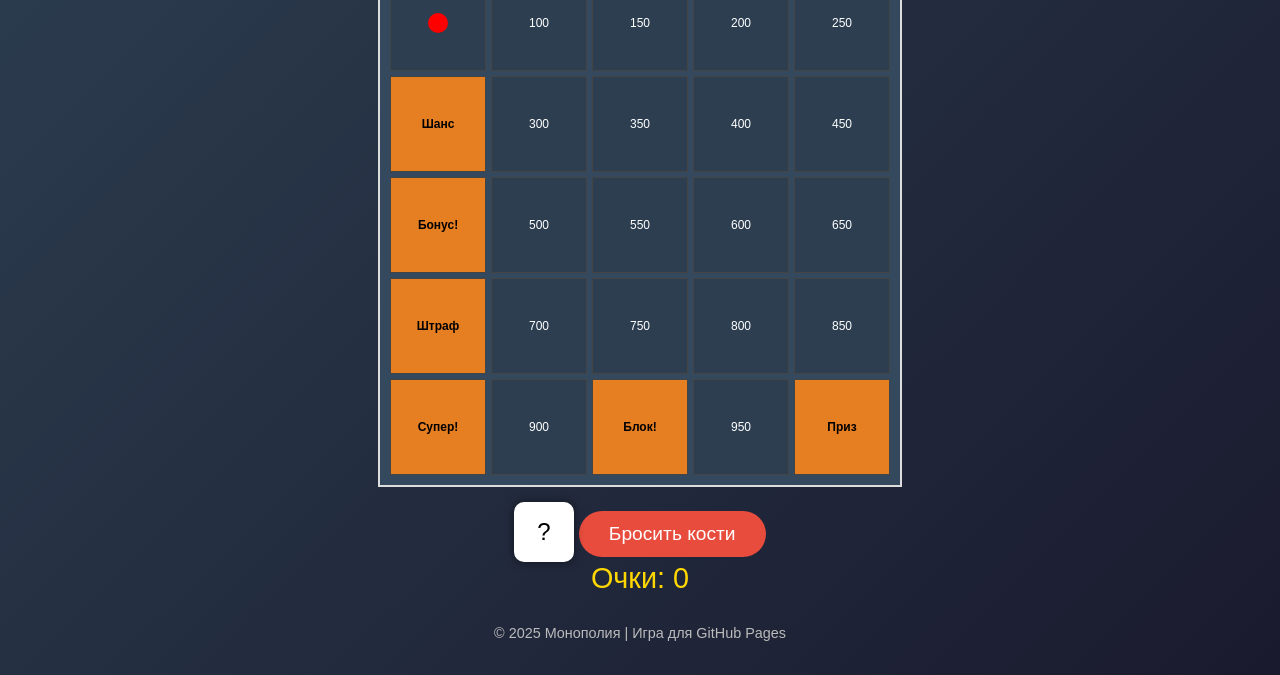
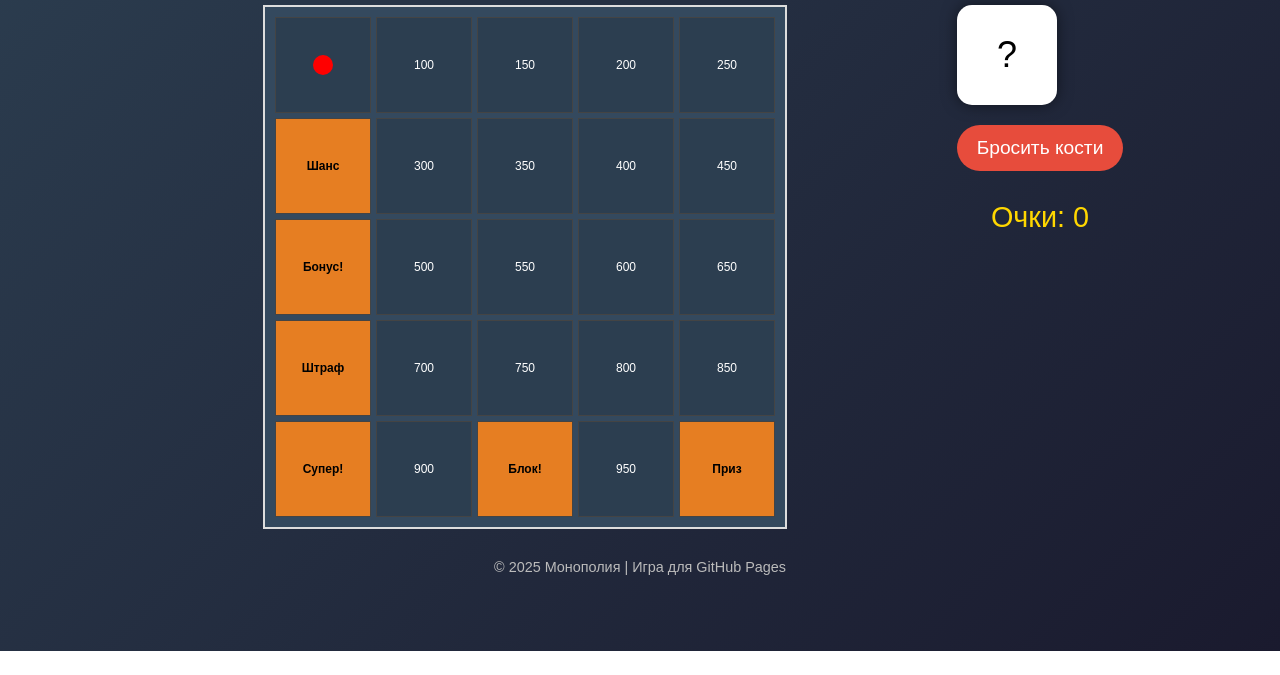
Before and after one commit to sery2013/Wheel-of-Fortune-rialo, a plain HTML site: page index.html in a window 1280 px wide. Shown: the part 149-824 px from the top of the page. After the commit the page ends 800 px from the top, so only its background shows below. Drawn offline with Linux system fonts and the light colour scheme.

Commit message:
Update style.css

```diff
--- a/style.css
+++ b/style.css
@@ -11,9 +11,9 @@ body {
 }
 
 .container {
-  text-align: center;
   padding: 20px;
-  max-width: 800px;
+  max-width: 1000px;
+  width: 100%;
 }
 
 h1 {
@@ -21,59 +21,18 @@ h1 {
   margin-bottom: 20px;
   color: gold;
   text-shadow: 0 0 10px rgba(255, 215, 0, 0.7);
+  text-align: center;
 }
 
-.game-info {
-  margin-bottom: 30px;
+.game-area {
+  display: flex;
+  gap: 30px;
+  justify-content: center;
+  align-items: flex-start;
 }
 
-.score {
-  font-size: 1.8em;
-  color: gold;
-  margin-bottom: 15px;
-}
-
-#roll-btn {
-  padding: 12px 30px;
-  font-size: 1.2em;
-  background-color: #e74c3c;
-  border: none;
-  border-radius: 50px;
-  color: white;
-  cursor: pointer;
-  transition: background 0.3s;
-}
-
-#roll-btn:hover {
-  background-color: #c0392b;
-}
-
-#roll-btn:disabled {
-  opacity: 0.6;
-  cursor: not-allowed;
-}
-
-.dice-container {
-  margin-top: 15px;
-}
-
-.dice {
-  width: 60px;
-  height: 60px;
-  background: white;
-  border-radius: 10px;
-  display: inline-flex;
-  justify-content: center;
-  align-items: center;
-  font-size: 24px;
-  color: black;
-  box-shadow: 0 0 10px rgba(0,0,0,0.5);
-  animation: roll 0.5s infinite;
-}
-
-@keyframes roll {
-  0% { transform: rotate(0deg); }
-  100% { transform: rotate(360deg); }
+.board-container {
+  flex: 1;
 }
 
 .board {
@@ -106,6 +65,16 @@ h1 {
   font-weight: bold;
 }
 
+.cell.penalty {
+  background: #c0392b;
+  color: white;
+  display: flex;
+  justify-content: center;
+  align-items: center;
+  font-size: 24px;
+  font-weight: bold;
+}
+
 .piece {
   position: absolute;
   width: 20px;
@@ -116,8 +85,70 @@ h1 {
   transition: all 0.5s ease;
 }
 
+.controls {
+  display: flex;
+  flex-direction: column;
+  align-items: center;
+  width: 200px;
+}
+
+.dice-container {
+  text-align: center;
+}
+
+.dice {
+  width: 100px;
+  height: 100px;
+  background: white;
+  border-radius: 15px;
+  display: flex;
+  justify-content: center;
+  align-items: center;
+  font-size: 36px;
+  color: black;
+  box-shadow: 0 0 15px rgba(0,0,0,0.5);
+  margin-bottom: 20px;
+  animation: roll 0.5s infinite;
+}
+
+@keyframes roll {
+  0% { transform: rotate(0deg); }
+  100% { transform: rotate(360deg); }
+}
+
+#roll-btn {
+  padding: 12px 20px;
+  font-size: 1.2em;
+  background-color: #e74c3c;
+  border: none;
+  border-radius: 50px;
+  color: white;
+  cursor: pointer;
+  transition: background 0.3s;
+}
+
+#roll-btn:hover {
+  background-color: #c0392b;
+}
+
+#roll-btn:disabled {
+  opacity: 0.6;
+  cursor: not-allowed;
+}
+
+.score-container {
+  margin-top: 30px;
+  text-align: center;
+}
+
+.score {
+  font-size: 1.8em;
+  color: gold;
+}
+
 footer {
   margin-top: 30px;
+  text-align: center;
   font-size: 0.9em;
   color: #bbb;
 }
```
